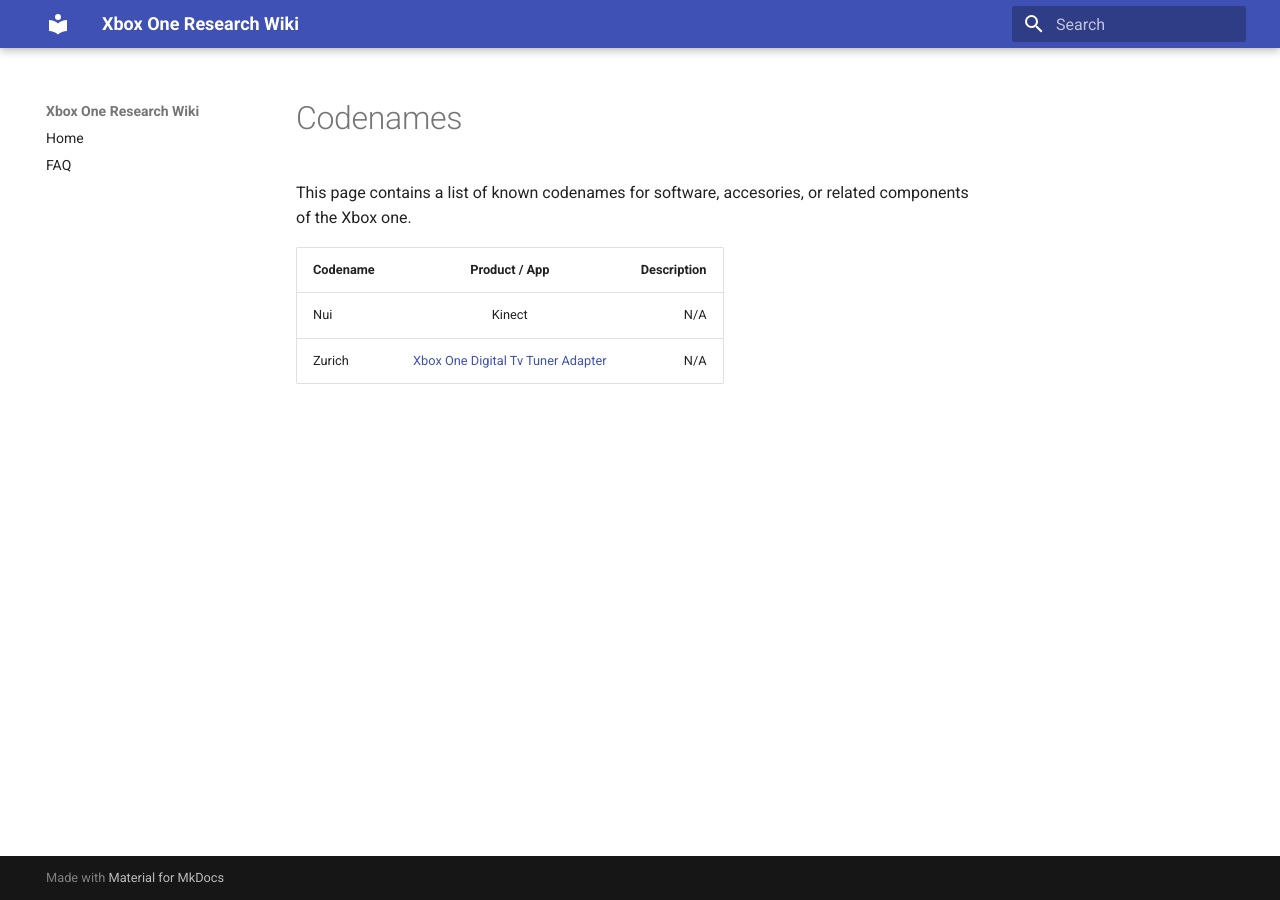
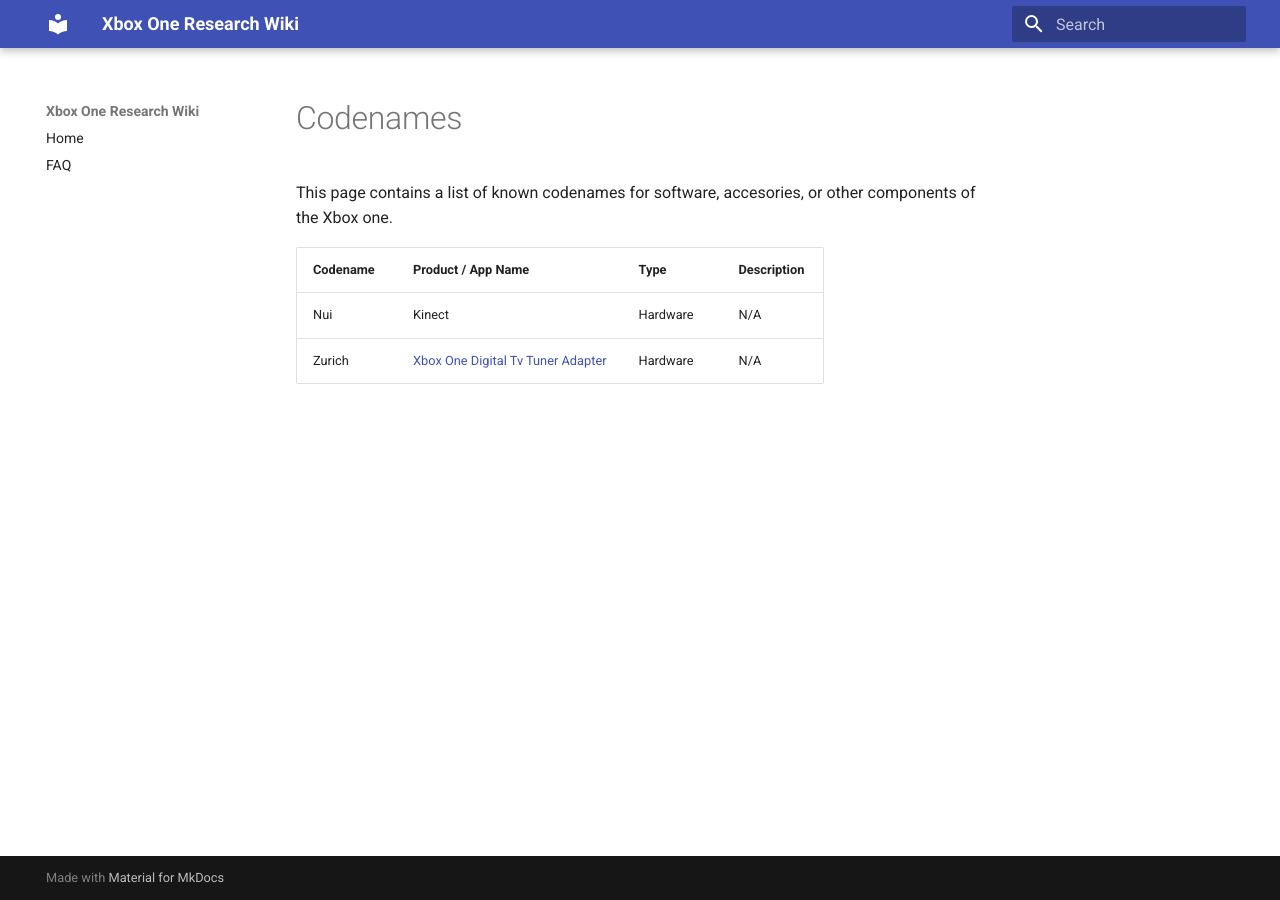
Before and after one commit to xboxoneresearch/wiki, an MkDocs documentation site: the page built from docs/codenames.md, in a window 1280 px wide. Built offline with MkDocs 1.6.1 and Material for MkDocs 9.7.7, drawn with Linux system fonts in a browser that asks for light colours.

Commit message:
Update codenames.md

```diff
--- a/docs/codenames.md
+++ b/docs/codenames.md
@@ -1,8 +1,8 @@
 # Codenames
 
-This page contains a list of known codenames for software, accesories, or related components of the Xbox one.
+This page contains a list of known codenames for software, accesories, or other components of the Xbox one.
 
-| Codename   |      Product / App      |  Description |
-|----------|:-------------:|------:|
-|Nui |  Kinect | N/A |
-| Zurich |    [Xbox One Digital Tv Tuner Adapter](https://www.amazon.de/Xbox-One-Digital-TV-Tuner/dp/B00E97HVJI)   |  N/A |
+| Codename   |      Product / App Name     | Type |  Description |
+|----------|-------------|------|------|
+|Nui |  Kinect | Hardware | N/A |
+| Zurich |    [Xbox One Digital Tv Tuner Adapter](https://www.amazon.de/Xbox-One-Digital-TV-Tuner/dp/B00E97HVJI)   |  Hardware | N/A |
```
